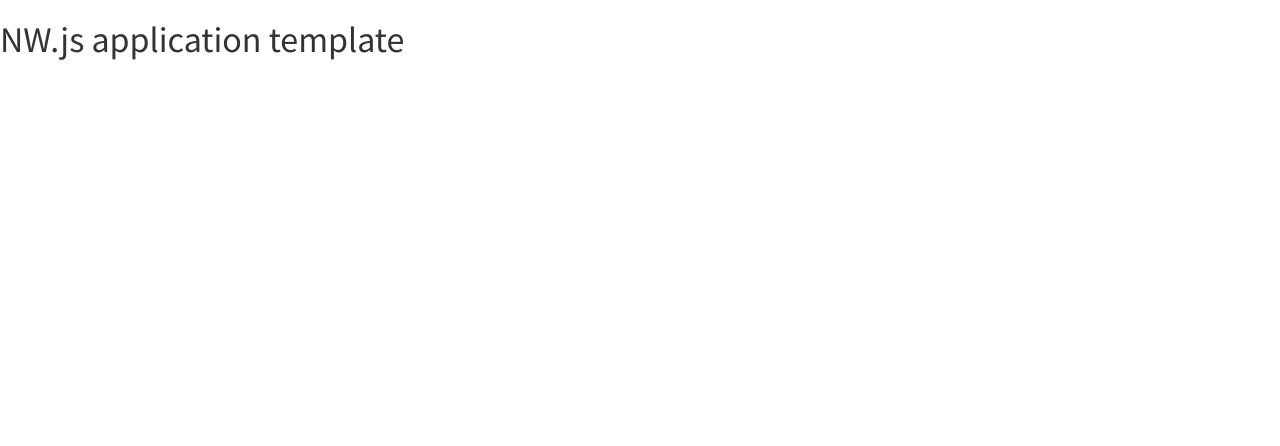
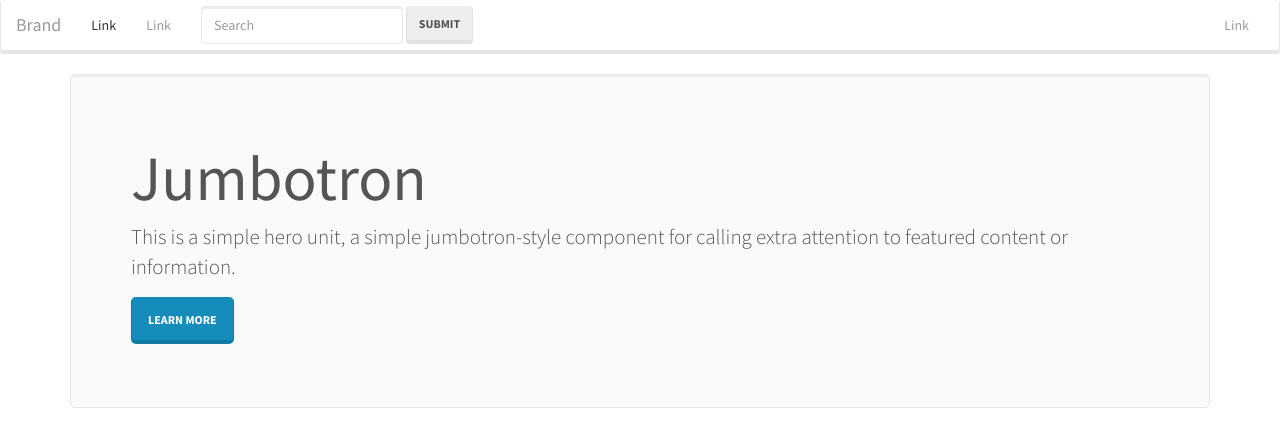
Before and after one commit to mubaidr/nw.js-app-template, a website: page index.html in a window 1280 px wide. Drawn offline with Linux system fonts and the light colour scheme.

Commit message:
add sample content

```diff
--- a/index.html
+++ b/index.html
@@ -11,8 +11,55 @@
   </head>
 
   <body>
-		<h1>NW.js application template</h1>
-		<script src="./js/script.js"></script>
+    <nav class="navbar navbar-inverse">
+      <div class="container-fluid">
+        <div class="navbar-header">
+          <button type="button" class="navbar-toggle collapsed" data-toggle="collapse" data-target="#bs-example-navbar-collapse-2">
+            <span class="sr-only">Toggle navigation</span>
+            <span class="icon-bar"></span>
+            <span class="icon-bar"></span>
+            <span class="icon-bar"></span>
+          </button>
+          <a class="navbar-brand" href="#">Brand</a>
+        </div>
+
+        <div class="collapse navbar-collapse" id="bs-example-navbar-collapse-2">
+          <ul class="nav navbar-nav">
+            <li class="active">
+              <a href="#">Link
+                <span class="sr-only">(current)</span>
+              </a>
+            </li>
+            <li>
+              <a href="#">Link</a>
+            </li>
+          </ul>
+          <form class="navbar-form navbar-left" role="search">
+            <div class="form-group">
+              <input type="text" class="form-control" placeholder="Search">
+            </div>
+            <button type="submit" class="btn btn-default">Submit</button>
+          </form>
+          <ul class="nav navbar-nav navbar-right">
+            <li>
+              <a href="#">Link</a>
+            </li>
+          </ul>
+        </div>
+      </div>
+    </nav>
+    <div class="container">
+      <div class="jumbotron">
+        <h1>Jumbotron</h1>
+        <p>This is a simple hero unit, a simple jumbotron-style component for calling extra attention to featured content or
+          information.
+        </p>
+        <p>
+          <a class="btn btn-primary btn-lg">Learn more</a>
+        </p>
+      </div>
+    </div>
+    <script src="./js/script.js" async defer></script>
   </body>
 
 </html>
```
Lines whose indentation alone changed are shown as unchanged.
